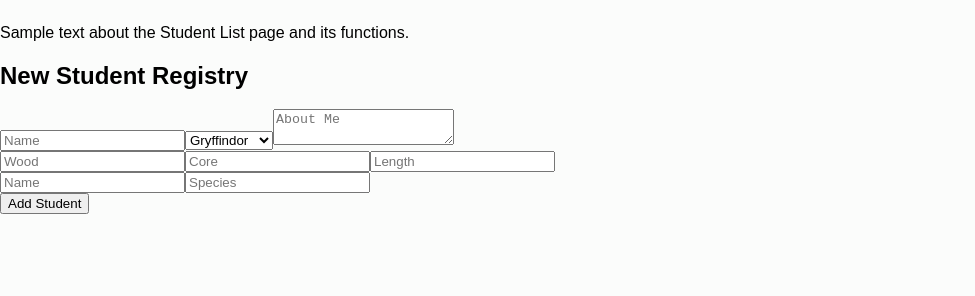
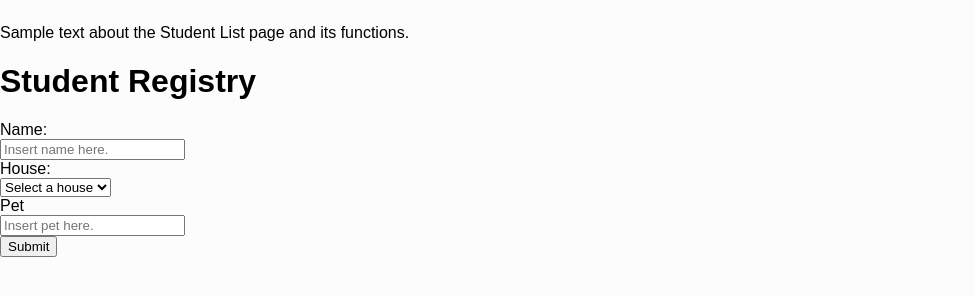
Before and after one commit to jmillamena/Phase4-project, a React (Create React App) app in the folder hogwarts-app/: page /student-list in a window 1280 px wide. Shown: the part 292-588 px from the top of the page, without its empty margins (0-975 px from the left). Built offline with nearby package versions, Linux system fonts and the light colour scheme; no server answers.

Commit message:
adds Formik

```diff
--- a/hogwarts-app/package.json
+++ b/hogwarts-app/package.json
@@ -6,7 +6,10 @@
     "@testing-library/jest-dom": "^5.17.0",
     "@testing-library/react": "^13.4.0",
     "@testing-library/user-event": "^13.5.0",
+    "bootstrap": "^5.3.2",
+    "formik": "^2.4.5",
     "react": "^18.2.0",
+    "react-bootstrap": "^2.9.0",
     "react-dom": "^18.2.0",
     "react-router-dom": "^6.16.0",
     "react-scripts": "5.0.1",
--- a/hogwarts-app/src/components/StudentList.js
+++ b/hogwarts-app/src/components/StudentList.js
@@ -1,6 +1,7 @@
 // src/components/StudentList.js
 import React, { useState, useEffect } from "react";
 import "../App.css";
+import { Formik, Field, Form } from "formik";
 
 function StudentList() {
   // Sample student data (you can fetch this from your API)
@@ -86,28 +87,80 @@ function StudentList() {
       </div>
 
       <div className="new-student-form">
-        <h2>New Student Registry</h2>
-        <form>
-          <input type="text" placeholder="Name" />
+        <h1>Student Registry</h1>
+        <Formik
+          initialValues={{
+            name: "",
+            house: "",
+            pet: "", // Add an initial value for "pet"
+          }}
+          onSubmit={async (values) => {
+            const response = await fetch("http://127.0.0.1:5555/students", {
+              method: "POST",
+              headers: {
+                "Content-Type": "application/json",
+              },
+              body: JSON.stringify({
+                name: values.name,
+                house: values.house,
+                pet: values.pet,
+              }),
+            });
 
-          <select>
-            <option value="Gryffindor">Gryffindor</option>
-            <option value="Hufflepuff">Hufflepuff</option>
-            <option value="Ravenclaw">Ravenclaw</option>
-            <option value="Slytherin">Slytherin</option>
-          </select>
-          <textarea placeholder="About Me"></textarea>
-          <div className="wand-fields">
-            <input type="text" placeholder="Wood" />
-            <input type="text" placeholder="Core" />
-            <input type="text" placeholder="Length" />
-          </div>
-          <div className="pet-fields">
-            <input type="text" placeholder="Name" />
-            <input type="text" placeholder="Species" />
-          </div>
-          <button>Add Student</button>
-        </form>
+            const data = await response.json();
+
+            if (response.status === 201) {
+              // Handle successful registration
+              alert("Registration successful!");
+            } else {
+              // Handle errors
+              alert(data.message || "Registration failed.");
+            }
+          }}
+        >
+          {({ values, handleChange, handleBlur, handleSubmit }) => (
+            <form className="form-border" onSubmit={handleSubmit}>
+              <label htmlFor="name">Name:</label>
+              <br />
+              <input
+                id="name"
+                name="name"
+                placeholder="Insert name here."
+                value={values.name}
+                onChange={handleChange}
+                onBlur={handleBlur}
+              />
+              <br />
+              <label htmlFor="house">House:</label>
+              <br />
+              <Field
+                as="select"
+                name="house"
+                onChange={handleChange}
+                onBlur={handleBlur}
+              >
+                <option value="" label="Select a house" />
+                <option value="Gryffindor">Gryffindor</option>
+                <option value="Hufflepuff">Hufflepuff</option>
+                <option value="Ravenclaw">Ravenclaw</option>
+                <option value="Slytherin">Slytherin</option>
+              </Field>
+              <br />
+              <label htmlFor="pet">Pet</label>
+              <br />
+              <input
+                id="pet"
+                name="pet"
+                placeholder="Insert pet here."
+                value={values.pet}
+                onChange={handleChange}
+                onBlur={handleBlur}
+              />
+              <br />
+              <button type="submit">Submit</button>
+            </form>
+          )}
+        </Formik>
       </div>
     </div>
   );
--- /dev/null
+++ b/package.json
@@ -0,0 +1,6 @@
+{
+  "dependencies": {
+    "bootstrap": "^5.3.2",
+    "react-bootstrap": "^2.9.0"
+  }
+}
```
Also changed, not shown: 2 other files (tests, documents, lock files or other folders).
